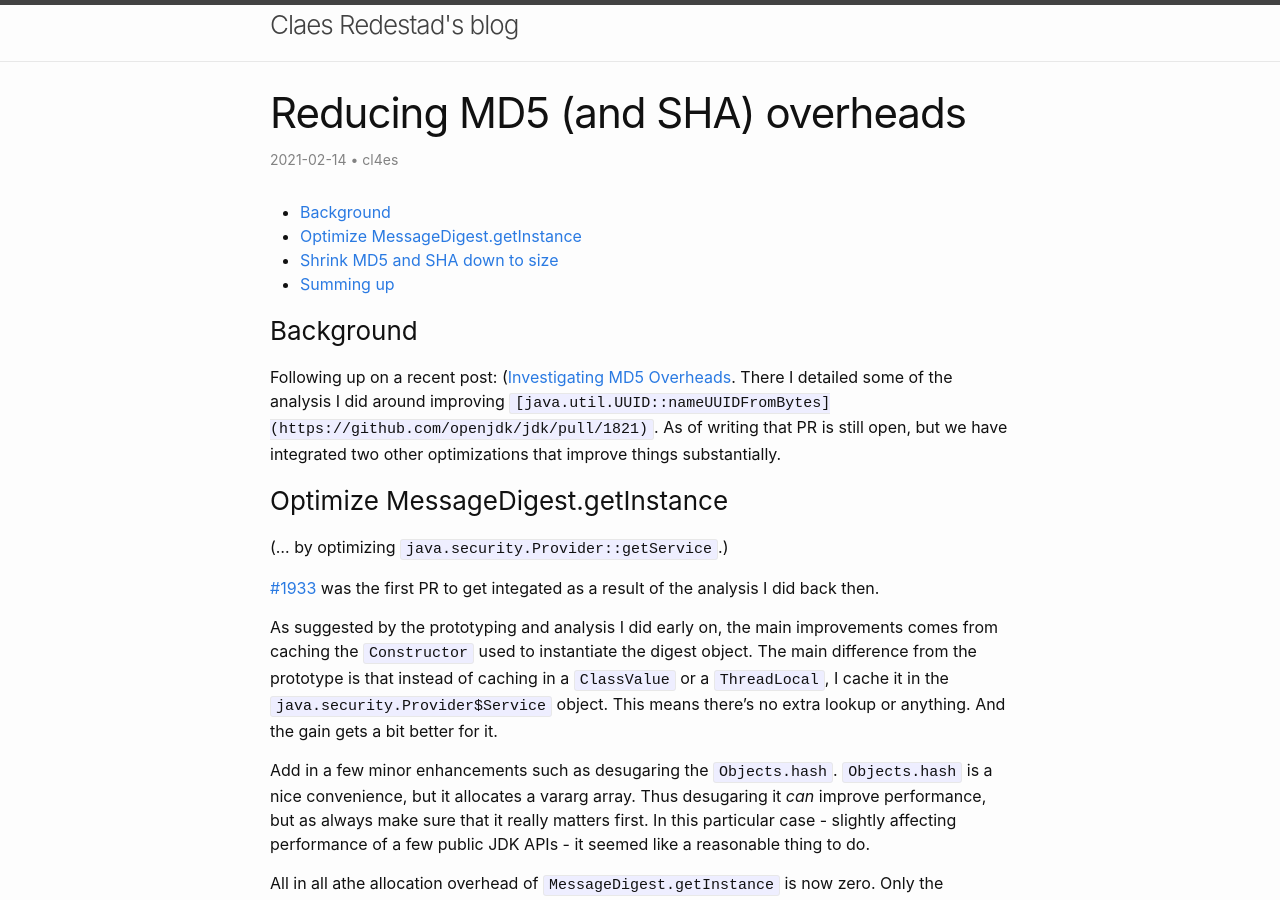
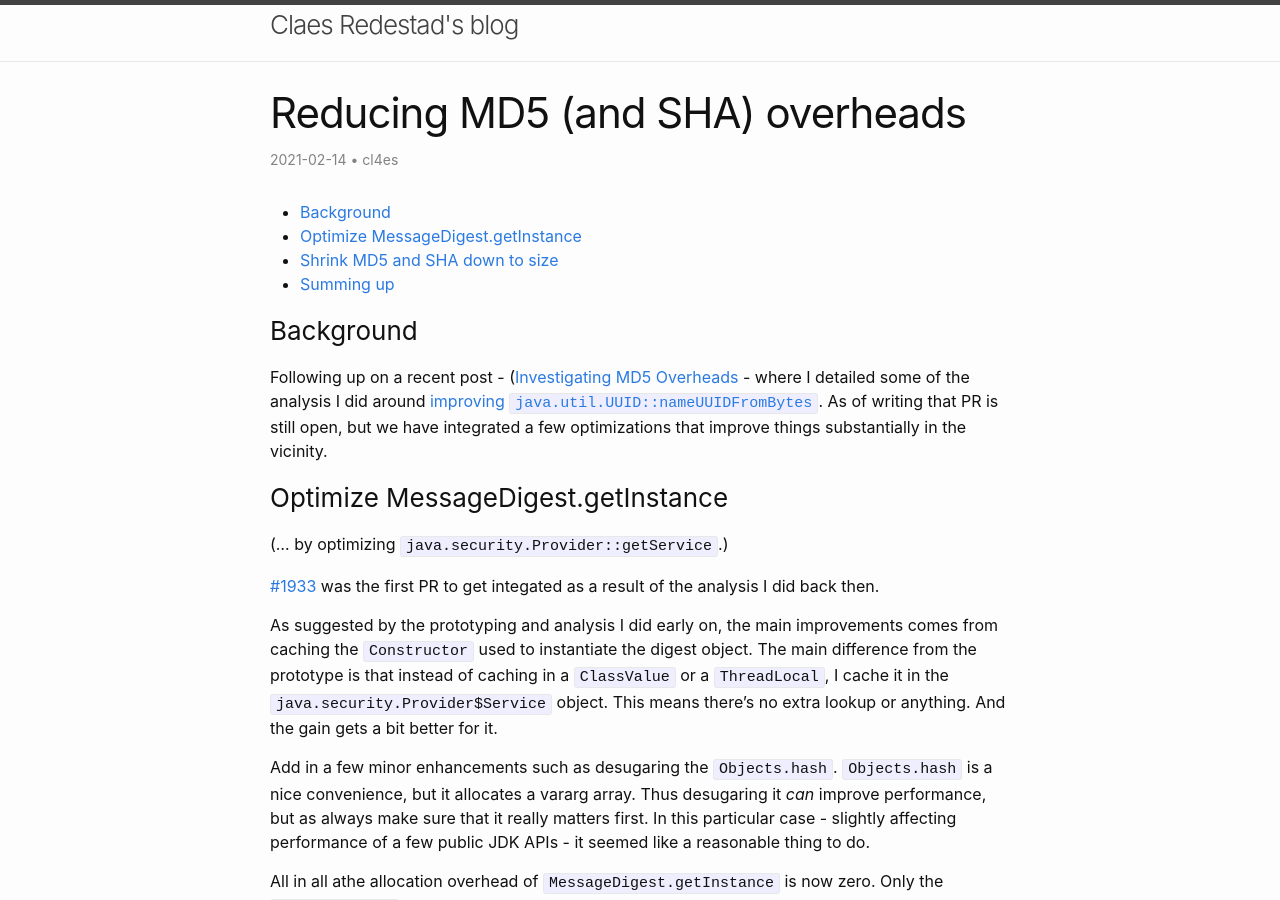
Before and after one commit to cl4es/cl4es.github.io, a Jekyll site: the page built from _posts/2021-02-14-Reducing-MD5-and-SHA-Overheads.md, in a window 1280 px wide and 900 px high. Built offline with Jekyll 4.4.1, drawn with Linux system fonts in a browser that asks for light colours.

Commit message:
Fix broken link and intro flow

```diff
--- a/_posts/2021-02-14-Reducing-MD5-and-SHA-Overheads.md
+++ b/_posts/2021-02-14-Reducing-MD5-and-SHA-Overheads.md
@@ -11,7 +11,7 @@ tags:
 
 ### Background
 
-Following up on a recent post: ([Investigating MD5 Overheads](https://cl4es.github.io/2021/01/04/Investigating-MD5-Overheads.html). There I detailed some of the analysis I did around improving `[java.util.UUID::nameUUIDFromBytes](https://github.com/openjdk/jdk/pull/1821)`. As of writing that PR is still open, but we have integrated two other optimizations that improve things substantially.
+Following up on a recent post - ([Investigating MD5 Overheads](https://cl4es.github.io/2021/01/04/Investigating-MD5-Overheads.html) - where I detailed some of the analysis I did around [improving `java.util.UUID::nameUUIDFromBytes`](https://github.com/openjdk/jdk/pull/1821). As of writing that PR is still open, but we have integrated a few optimizations that improve things substantially in the vicinity.
 
 ### Optimize MessageDigest.getInstance
 
```
